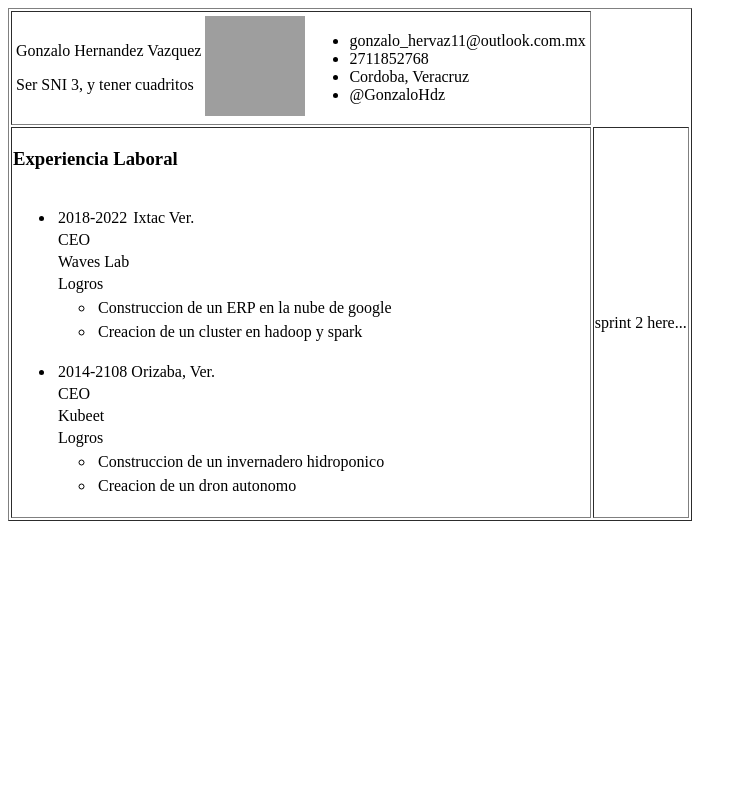
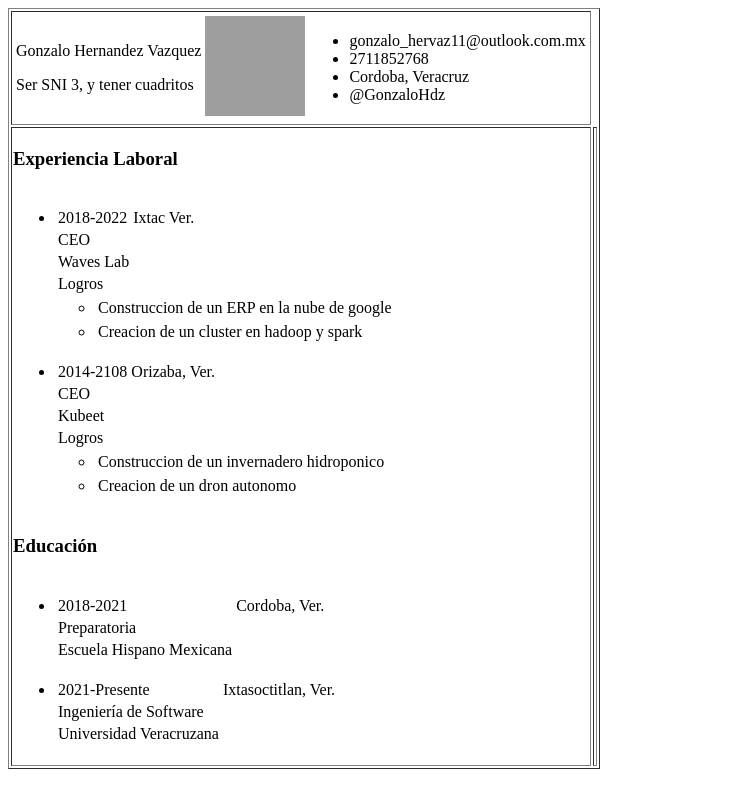
Before and after one commit to GonzaloHdz/mycv, an Angular app: page / in a window 1280 px wide. Shown: the whole page, without its empty margins (0-747 px from the left). Built offline with nearby package versions, Linux system fonts and the light colour scheme; grey boxes are pictures that could not be loaded.

Commit message:
add education branch #3

```diff
--- a/src/app/app.component.html
+++ b/src/app/app.component.html
@@ -7,9 +7,10 @@
    <tr>
     <td>
         <app-work-experience></app-work-experience>
+        <app-education></app-education>
     </td>
     <td>
-        sprint 2 here...
+
     </td>
    </tr>
 </table>
--- a/src/app/app.component.ts
+++ b/src/app/app.component.ts
@@ -2,11 +2,12 @@ import { Component } from '@angular/core';
 import { RouterOutlet } from '@angular/router';
 import { HeaderComponent } from './header/header.component';
 import { WorkExperienceComponent } from './work-experience/work-experience.component';
+import { EducationComponent } from './education/education.component';
 
 @Component({
   selector: 'app-root',
   standalone: true,
-  imports: [RouterOutlet,HeaderComponent,WorkExperienceComponent],
+  imports: [RouterOutlet,HeaderComponent,WorkExperienceComponent,EducationComponent],
   templateUrl: './app.component.html',
   styleUrl: './app.component.css'
 })
--- /dev/null
+++ b/src/app/education/education.component.html
@@ -0,0 +1,16 @@
+<h3>Educación</h3>
+<table border="0">
+    <ul *ngFor="let edu of education">
+        <li>
+            <tr>
+                <td>{{ edu.fecha }} </td> <td> {{ edu.ubicacion }}</td>
+            </tr>
+            <tr>
+                <td>{{ edu.nivel }}</td> <td> </td>
+            </tr>
+            <tr>
+                <td>{{ edu.institucion }}</td>
+            </tr>
+        </li>
+    </ul>
+</table>
--- /dev/null
+++ b/src/app/education/education.component.ts
@@ -0,0 +1,32 @@
+import { Component } from '@angular/core';
+import { CommonModule } from '@angular/common';
+
+@Component({
+  selector: 'app-education',
+  standalone: true,
+  imports: [CommonModule],
+  templateUrl: './education.component.html',
+  styleUrl: './education.component.css',
+})
+export class EducationComponent {
+  education: Array<any> = [];
+  ngOnInit(): void {
+    let education1 = {
+      fecha: '2018-2021',
+      ubicacion: 'Cordoba, Ver.',
+      nivel: 'Preparatoria',
+      institucion: 'Escuela Hispano Mexicana',
+    };
+
+    let education2 = {
+      fecha: '2021-Presente',
+      ubicacion: 'Ixtasoctitlan, Ver.',
+      nivel: 'Ingeniería de Software',
+      institucion: 'Universidad Veracruzana',
+    };
+
+    this.education.push(education1);
+    this.education.push(education2);
+    console.log(this.education);
+  }
+}
```
Also changed, not shown: src/app/education/education.component.css (added), 1 other file (tests, documents, lock files or other folders).
